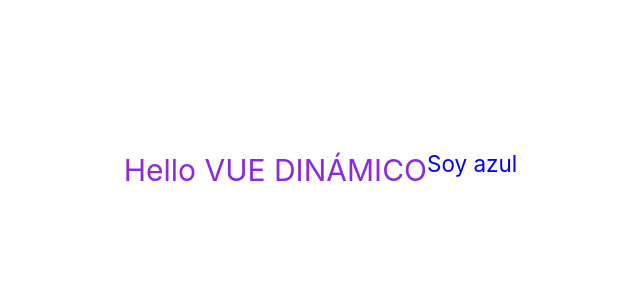
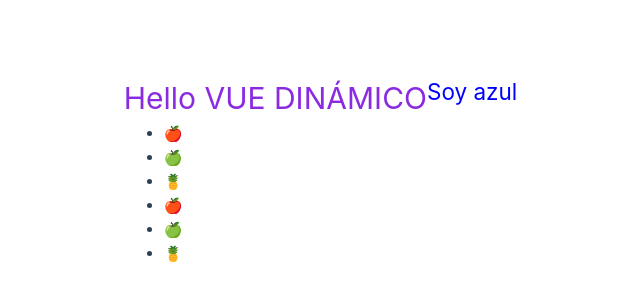
Before and after one commit to Alek30k/My-first-vue, a Vue app: page / in a window 1280 px wide. Shown: the part 230-530 px from the top of the page, without its empty margins (213-853 px from the left). Built offline with nearby package versions, Linux system fonts and the light colour scheme.

Commit message:
last commit

```diff
--- a/src/App.vue
+++ b/src/App.vue
@@ -1,11 +1,17 @@
 <script setup>
 const name = "Vue dinámico";
 const styleColor = "color: blue";
+const arrayFrutas = ["🍎", "🍏", "🍍", "🍎", "🍏", "🍍"];
 </script>
 
 <template>
   <h1>Hello {{ name.toUpperCase() }}</h1>
   <h2 :style="styleColor">Soy azul</h2>
+  <ul>
+    <li v-for="fruta in arrayFrutas">
+      {{ fruta }}
+    </li>
+  </ul>
 </template>
 
 <style>
```
